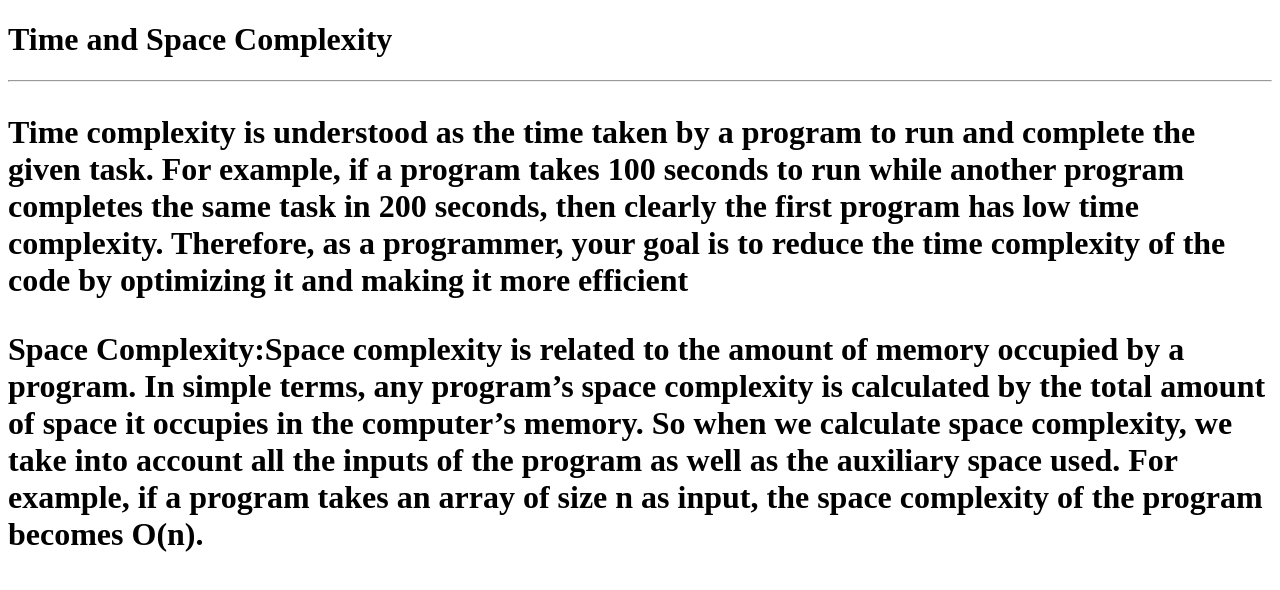
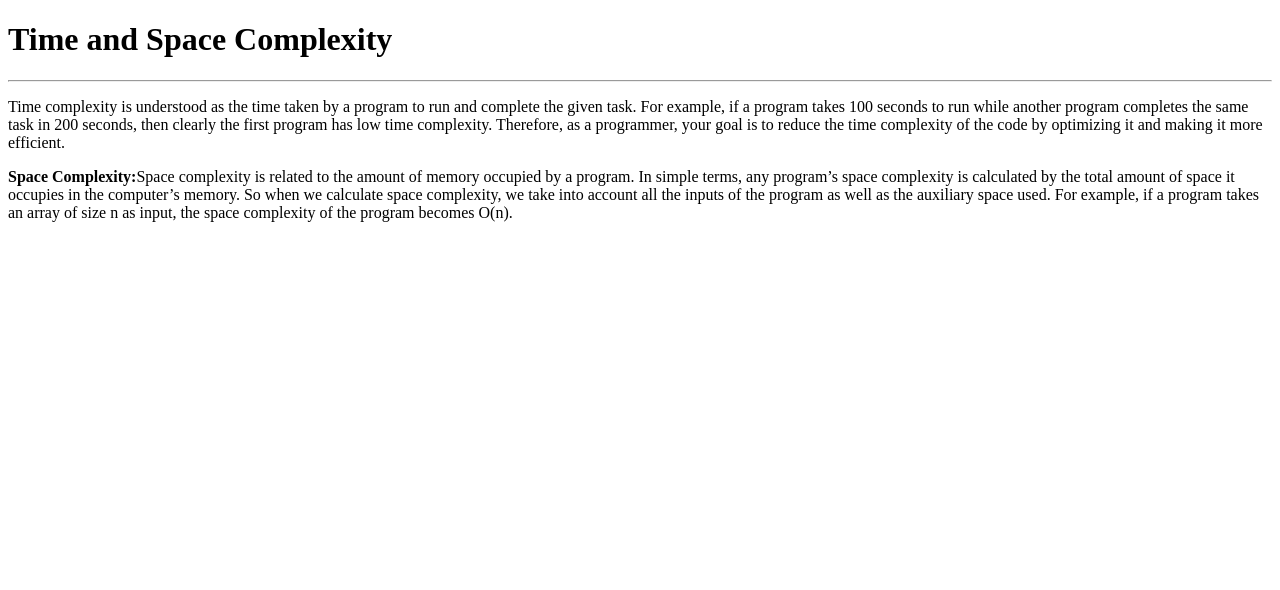
Before and after one commit to acciojob/time-and-space-complexity-Ranjeetmehta, a website: page main.html in a window 1280 px wide. Drawn offline with Linux system fonts and the light colour scheme.

Commit message:
created a submission

```diff
--- a/main.html
+++ b/main.html
@@ -12,9 +12,10 @@
 </script>
 
 <!-- <div> -->
-	<h1> Time and Space Complexity<h1>
+	<h1> Time and Space Complexity</h1>
 		<hr>
-			<p>Time complexity is understood as the time taken by a program to run and complete the given task. For example, if a program takes 100 seconds to run while another program completes the same task in 200 seconds, then clearly the first program has low time complexity. Therefore, as a programmer, your goal is to reduce the time complexity of the code by optimizing it and making it more efficient</p>
+			<p>Time complexity is understood as the time taken by a program to run and complete the given task. For example, if a program takes 100 seconds to run while another program completes the same task in 200 seconds, then clearly the first program has low time complexity. Therefore, as a programmer, your goal is to reduce the time complexity of the code by optimizing it and making it more efficient.</p>
+
 			<strong>Space Complexity:</strong>Space complexity is related to the amount of memory occupied by a program. In simple terms, any program’s space complexity is calculated by the total amount of space it occupies in the computer’s memory. So when we calculate space complexity, we take into account all the inputs of the program as well as the auxiliary space used. For example, if a program takes an array of size n as input, the space complexity of the program becomes O(n).
 <!-- </body> -->
 <div>
```
